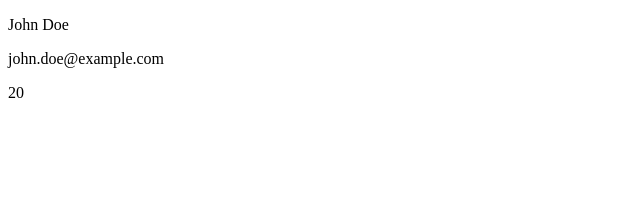
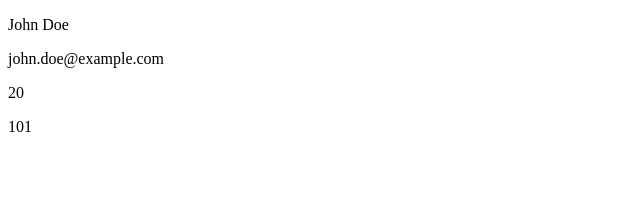
Before and after one commit to egorkel-altexsoft/ng21-new-test, an Angular app: page / in a window 1280 px wide. Shown: the top 208 px of the page, without its empty margins (0-640 px from the left). Built offline with nearby package versions, Linux system fonts and the light colour scheme.

Commit message:
feat: test bignumber.js

```diff
--- a/package.json
+++ b/package.json
@@ -22,6 +22,7 @@
     "@angular/forms": "^21.2.2",
     "@angular/platform-browser": "^21.2.2",
     "@angular/router": "^21.2.2",
+    "bignumber.js": "^10.0.2",
     "rxjs": "~7.8.2",
     "tslib": "^2.8.1",
     "zod": "^4.3.6"
--- a/src/app/app.html
+++ b/src/app/app.html
@@ -2,4 +2,6 @@
 <p>{{ user().email }}</p>
 <p>{{ user().age }}</p>
 
+<p>{{ bigNumber() }}</p>
+
 <router-outlet />
--- a/src/app/app.ts
+++ b/src/app/app.ts
@@ -1,5 +1,6 @@
-import { Component, signal } from '@angular/core';
+import { Component, computed, signal } from '@angular/core';
 import { RouterOutlet } from '@angular/router';
+import { BigNumber } from 'bignumber.js';
 import { User, userSchema } from './user-schema';
 
 @Component({
@@ -16,4 +17,8 @@ export class App {
       age: 20
     })
   );
+
+  readonly #bigNumber = signal(new BigNumber(100));
+
+  protected readonly bigNumber = computed(() => this.#bigNumber().plus(1).toNumber());
 }
```
Also changed, not shown: 1 other file (tests, documents, lock files or other folders).
